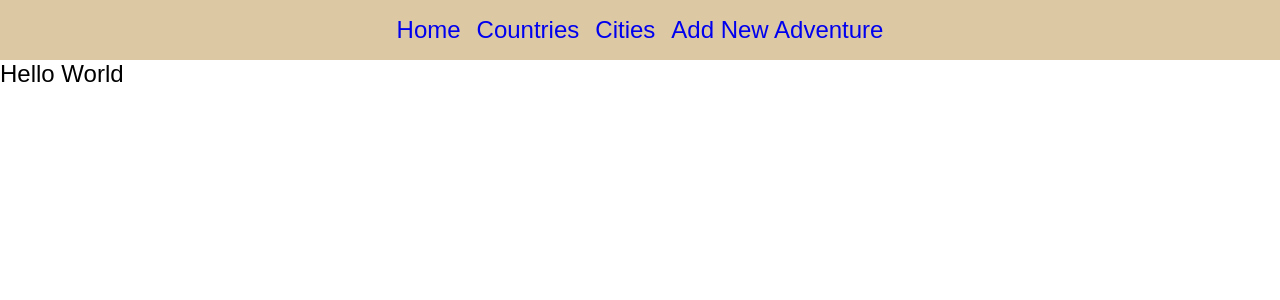
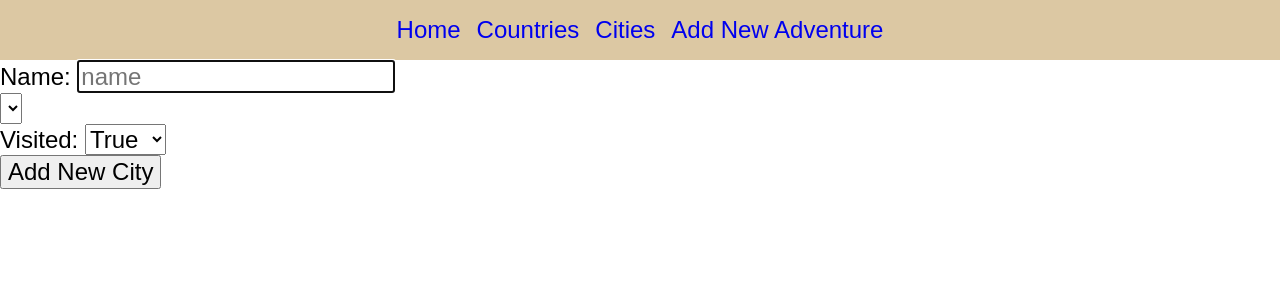
Before and after one commit to sandyysh221/travel_bucket_list_app_project, a Flask app: template templates/cities/new.html in a window 1280 px wide. Shown: the top 300 px of the page. Run offline with Flask 2, Linux system fonts and the light colour scheme; the template is opened without the code that fills it, so the values that code supplies are empty; parts of the project's set-up code (start-up, migrations or seed data) failed here and were passed over.

Commit message:
errors in country fixed

```diff
--- a/db/bucket_list_tracker.sql
+++ b/db/bucket_list_tracker.sql
@@ -6,7 +6,8 @@ CREATE TABLE countries (
     id SERIAL PRIMARY KEY,
     name VARCHAR(255),
     region VARCHAR(255),
-    code VARCHAR(255)
+    code VARCHAR(255),
+    visited BOOLEAN
 );
 
 CREATE TABLE cities (
--- a/models/country.py
+++ b/models/country.py
@@ -2,12 +2,12 @@ from models.countries_list import all_countries_list
 
 
 class Country:
-    def __init__(self, name, region, code, id=None, visited=False):
+    def __init__(self, name, region, code, visited=False, id=None):
         self.name = name
         self.region = region
         self.code = code
+        self.visited = visited
         self.id = id
-        self.visited = visited
         self.country_list = all_countries_list
 
     def set_visited(self):
--- a/templates/cities/new.html
+++ b/templates/cities/new.html
@@ -1 +1,36 @@
-{% extends 'base.html' %} {% block content %} Hello World{% endblock content %}
+{% extends 'base.html' %} {% block content %}
+
+<form action="/cities" method="post">
+  <div>
+    <label for="name">Name:</label>
+    <input
+      type="text"
+      id="name"
+      name="name"
+      placeholder="name"
+      required
+      autofocus
+    />
+  </div>
+
+  <select id="country" name="country" class="form-control">
+    <optgroup label="List of Countries">
+      {% for new_country in list_of_countries %}
+      <option value="{{new_country['name']}}">{{ new_country['name'] }}</option>
+
+      {% endfor %}
+    </optgroup>
+  </select>
+
+  <div>
+    <label for="visited">Visited:</label>
+    <select id="visited" name="visited">
+      <option value="true">True</option>
+      <option value="false">False</option>
+    </select>
+  </div>
+
+  <button type="submit">Add New City</button>
+</form>
+
+{% endblock content %}
--- a/templates/countries/show.html
+++ b/templates/countries/show.html
@@ -4,10 +4,10 @@
 <h3>About {{country.name}}:</h3>
 <span>Region: {{country.region}}</span><br />
 <span>Cities in {{country.name}}:</span><br />
-{% for city in function %}
+{% for city in city_in_country %}
 <ul>
   <li>
-{{function[city].name}}
+{{city.name}}
   </li>
 </ul>
 {% endfor %}
```
Also changed, not shown: controllers/city_controller.py (+10 -2 lines), controllers/country_controller.py (+5 -5 lines), repositories/country_repository.py (+15 -8 lines), templates/countries/edit.html (+3 -10 lines), templates/countries/index.html (+1 -7 lines).
